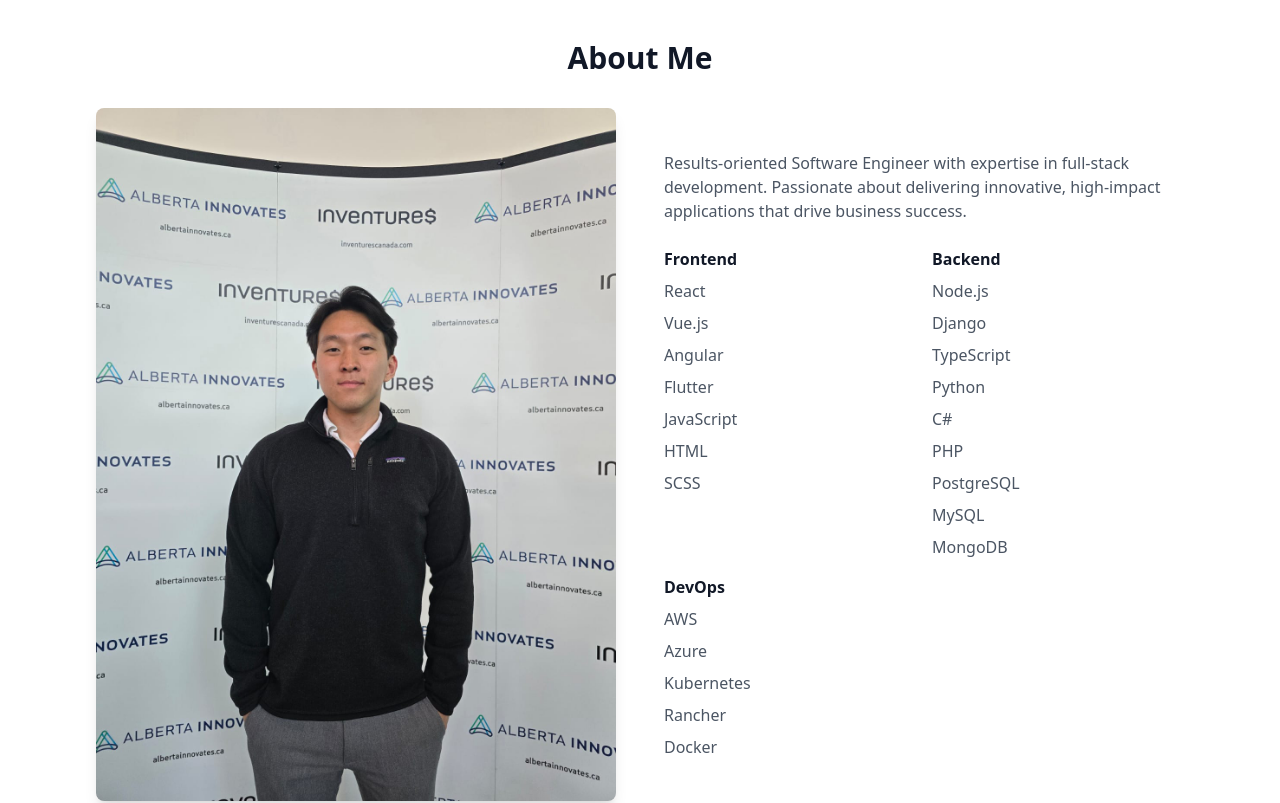
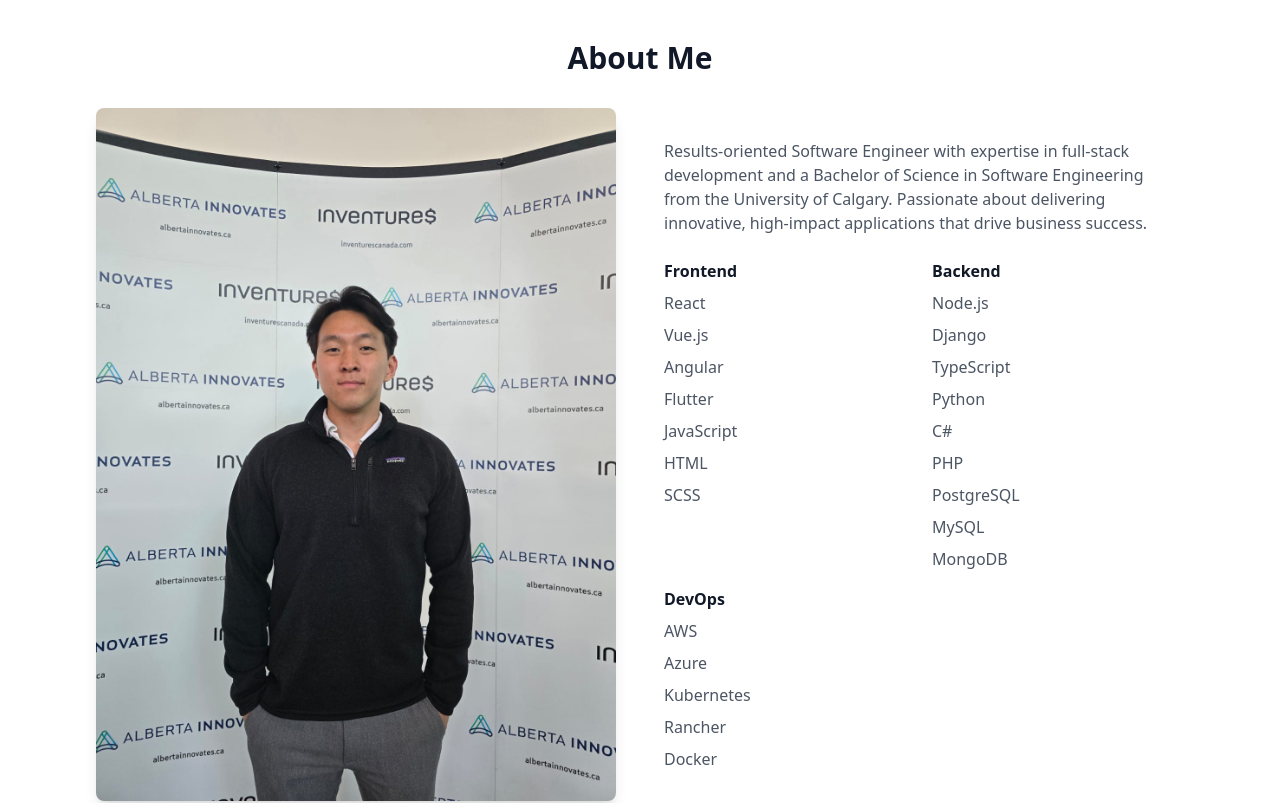
Before and after one commit to sankim11/portfolio, a React (Vite) app: page / in a window 1280 px wide. Shown: the part 840-1643 px from the top of the page. Built offline with nearby package versions, Linux system fonts and the light colour scheme.

Commit message:
Update About component with educational background and modify project links for Library Management System

```diff
--- a/src/components/About.tsx
+++ b/src/components/About.tsx
@@ -16,8 +16,9 @@ const About = () => {
           <div>
             <p className="text-gray-600 mb-6">
               Results-oriented Software Engineer with expertise in full-stack
-              development. Passionate about delivering innovative, high-impact
-              applications that drive business success.
+              development and a Bachelor of Science in Software Engineering from
+              the University of Calgary. Passionate about delivering innovative,
+              high-impact applications that drive business success.
             </p>
             <div className="grid grid-cols-2 gap-4">
               <div>
--- a/src/components/Projects.tsx
+++ b/src/components/Projects.tsx
@@ -18,8 +18,8 @@ const projects = [
       "TypeScript",
       "Vite",
     ],
-    // github: "https://github.com/sankim11/library-management",
-    // live: "https://munitora.com.br/",
+    github: "https://github.com/sankim11/library-management-frontend",
+    live: "https://flulibrary.netlify.app/",
   },
   {
     title: "Library Management System",
```
